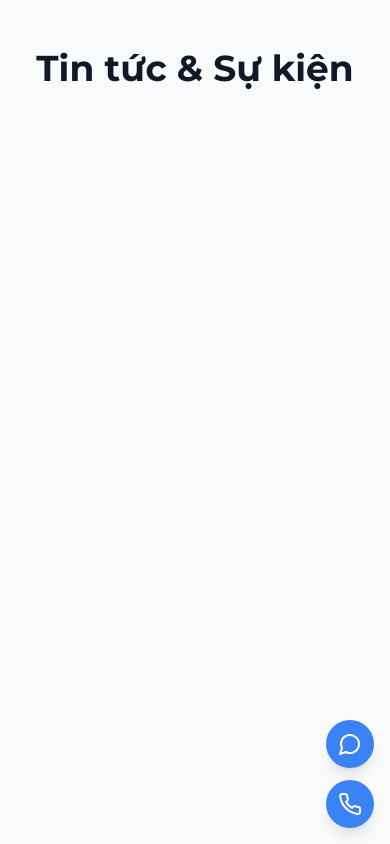
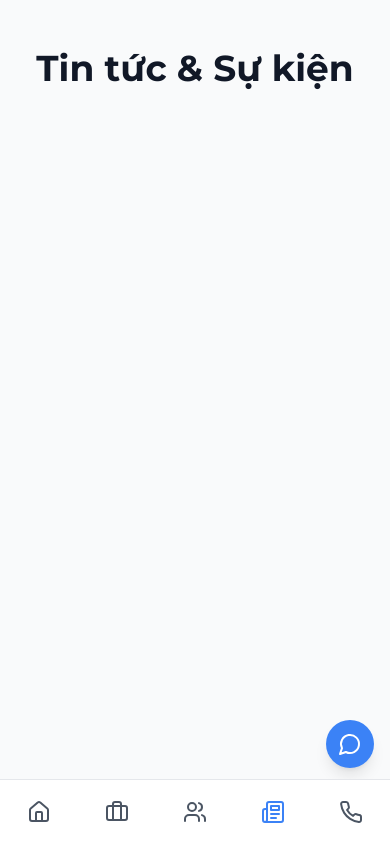
Before and after one commit to QuachNhutBao/educonnect-website, a Next.js app: page /news in a window 390 px wide. Built offline with nearby package versions, Linux system fonts and the light colour scheme.

Commit message:
Feat: Add icon-only MobileBottomNav to layout

```diff
--- /dev/null
+++ b/app/components/ClientLayout.js
@@ -0,0 +1,41 @@
+"use client" // Đây là Client Component chính
+
+import { useState, useEffect } from 'react'
+import { usePathname } from 'next/navigation'
+import Header from './Header'
+import Footer from './Footer'
+import FloatingContact from './FloatingContact'
+import MobileBottomNav from './MobileBottomNav'
+
+import en from '../../i18n/en.json'
+import vi from '../../i18n/vi.json'
+
+export default function ClientLayout({ children }) {
+  const [lang, setLang] = useState('en');
+  const [content, setContent] = useState(en);
+  const pathname = usePathname();
+
+  useEffect(() => {
+    setContent(lang === 'en' ? en : vi);
+  }, [lang]);
+
+  const toggleLang = () => {
+    setLang(currentLang => (currentLang === 'en' ? 'vi' : 'en'));
+  };
+
+  // Ẩn các phần nội dung của trang chủ (như Contact) khi không ở trang chủ
+  const isHomePage = pathname === '/'
+
+  return (
+    <>
+      <Header content={content.header} lang={lang} toggleLang={toggleLang} />
+
+      {/* {children} sẽ là app/page.js, app/about/page.js, v.v. */}
+      {children}
+
+      <Footer content={content.footer} />
+      <FloatingContact />
+      <MobileBottomNav content={content.header} />
+    </>
+  )
+}
--- /dev/null
+++ b/app/components/MobileBottomNav.js
@@ -0,0 +1,44 @@
+"use client"
+
+import Link from 'next/link'
+import { usePathname } from 'next/navigation'
+import { Home, Briefcase, Phone, Newspaper, Users } from 'lucide-react'
+
+export default function MobileBottomNav() {
+  const pathname = usePathname()
+
+  const navLinks = [
+    { href: '/', icon: <Home size={24} /> },
+    { href: '/services', icon: <Briefcase size={24} /> },
+    { href: '/partners', icon: <Users size={24} /> },
+    { href: '/news', icon: <Newspaper size={24} /> },
+    { href: '/contact', icon: <Phone size={24} /> },
+  ]
+
+  return (
+    // md:hidden - chỉ hiển thị trên mobile
+    <nav className="md:hidden fixed bottom-0 left-0 right-0 z-50 bg-white dark:bg-gray-900 border-t border-gray-200 dark:border-gray-700">
+      <div className="flex justify-around items-center h-16">
+        {navLinks.map((link) => {
+          const isActive = pathname === link.href
+
+          return (
+            <Link
+              key={link.href}
+              href={link.href}
+              // Thêm class 'text-brand-blue' nếu link đang active
+              className={`p-3 ${
+                isActive
+                  ? 'text-brand-blue'
+                  : 'text-gray-600 dark:text-gray-300'
+              } hover:text-brand-blue transition-colors`}
+            >
+              {link.icon}
+              {/* Đã loại bỏ <span>{link.label}</span> */}
+            </Link>
+          )
+        })}
+      </div>
+    </nav>
+  )
+}
--- a/app/layout.js
+++ b/app/layout.js
@@ -1,7 +1,8 @@
 import './globals.css'
 import { Montserrat } from 'next/font/google'
 import { ThemeProvider } from './theme-provider'
-import FloatingContact from './components/FloatingContact' // 1. IMPORT
+import FloatingContact from './components/FloatingContact'
+import MobileBottomNav from './components/MobileBottomNav' // 1. IMPORT
 
 // Cấu hình font Montserrat
 const montserrat = Montserrat({
@@ -22,8 +23,8 @@ export default function RootLayout({ children }) {
         <ThemeProvider attribute="class" defaultTheme="system" enableSystem>
           {children}
 
-          {/* 2. THÊM NÚT NỔI VÀO ĐÂY */}
           <FloatingContact />
+          <MobileBottomNav /> {/* 2. THÊM VÀO ĐÂY */}
 
         </ThemeProvider>
       </body>
```
